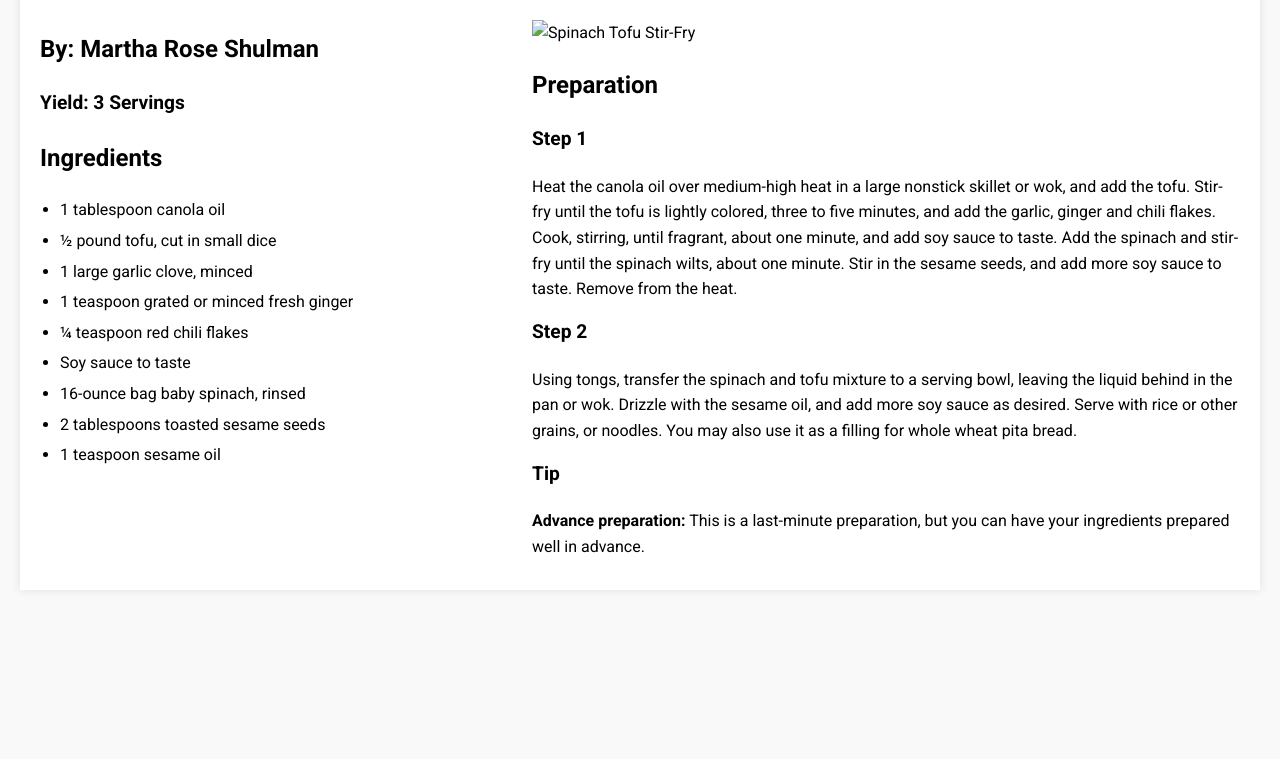
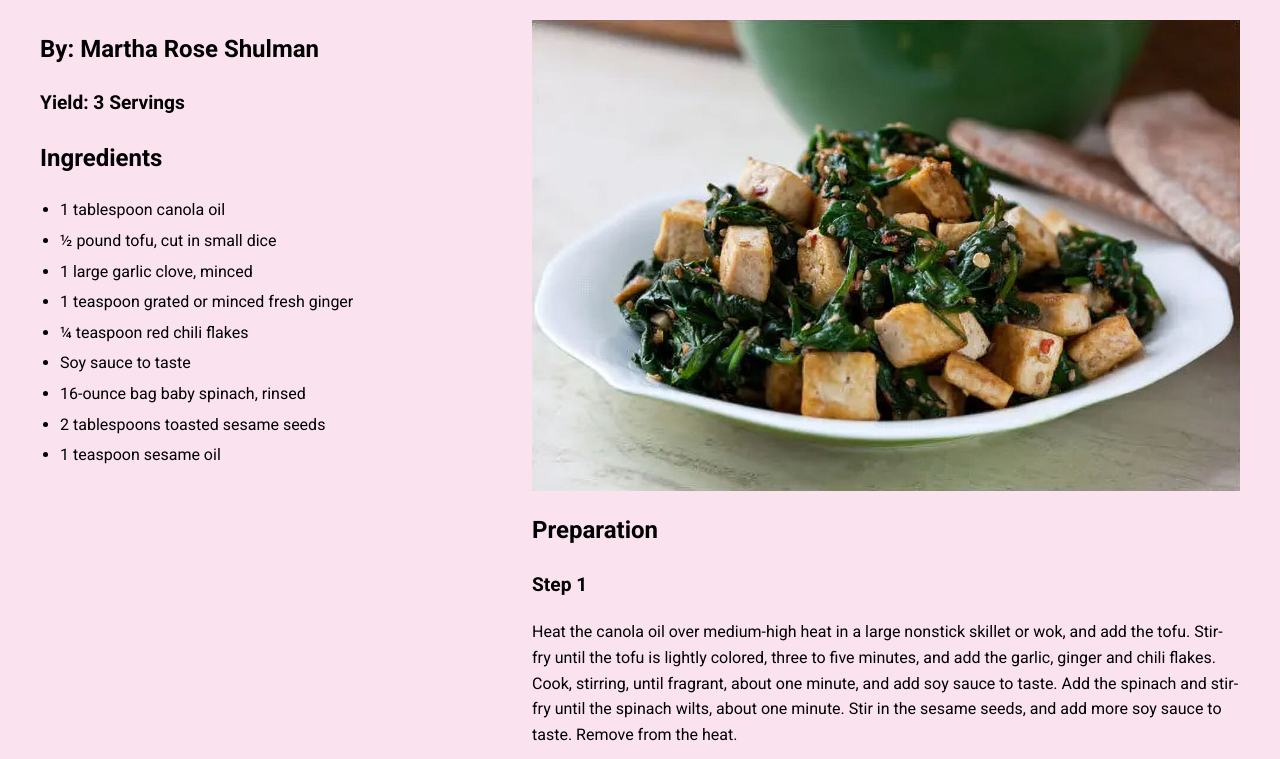
Before and after one commit to a5truong/exercise-7, a plain HTML site: page index.html in a window 1280 px wide. Shown: the part 124-883 px from the top of the page. Before the commit the page ends 800 px from the top, so only its background shows below. Drawn offline with nearby package versions, Linux system fonts and the light colour scheme.

Commit message:
Background

```diff
--- a/index.html
+++ b/index.html
@@ -14,14 +14,13 @@
             line-height: 1.6;
             margin: 0;
             padding: 0;
-            background-color: #f9f9f9;
+            background-color: #fae2ee;
         }
         .container {
             width: 1200px;
             margin: 20px auto;
-            background: #fff;
+            background: #fae2ee;
             padding: 20px;
-            box-shadow: 0px 0px 10px rgba(0, 0, 0, 0.1);
         }
         h1 {
             font-family: 'Playfair Display', serif;
@@ -29,6 +28,7 @@
             text-align: center;
         }
         h2 {
+
             font-size: 1.5em;
             margin-top: 20px;
         }
@@ -84,7 +84,7 @@
                 </ul>
             </div>
             <div class="right-column">
-                <img src="uploadAssets/spinach_tofu_stirfry.jpg" alt="Spinach Tofu Stir-Fry">
+                <img src="spinach_tofu_stirfry.jpg" alt="Spinach Tofu Stir-Fry">
                 <h2>Preparation</h2>
                 <div class="preparation">
                     <h3>Step 1</h3>
```
